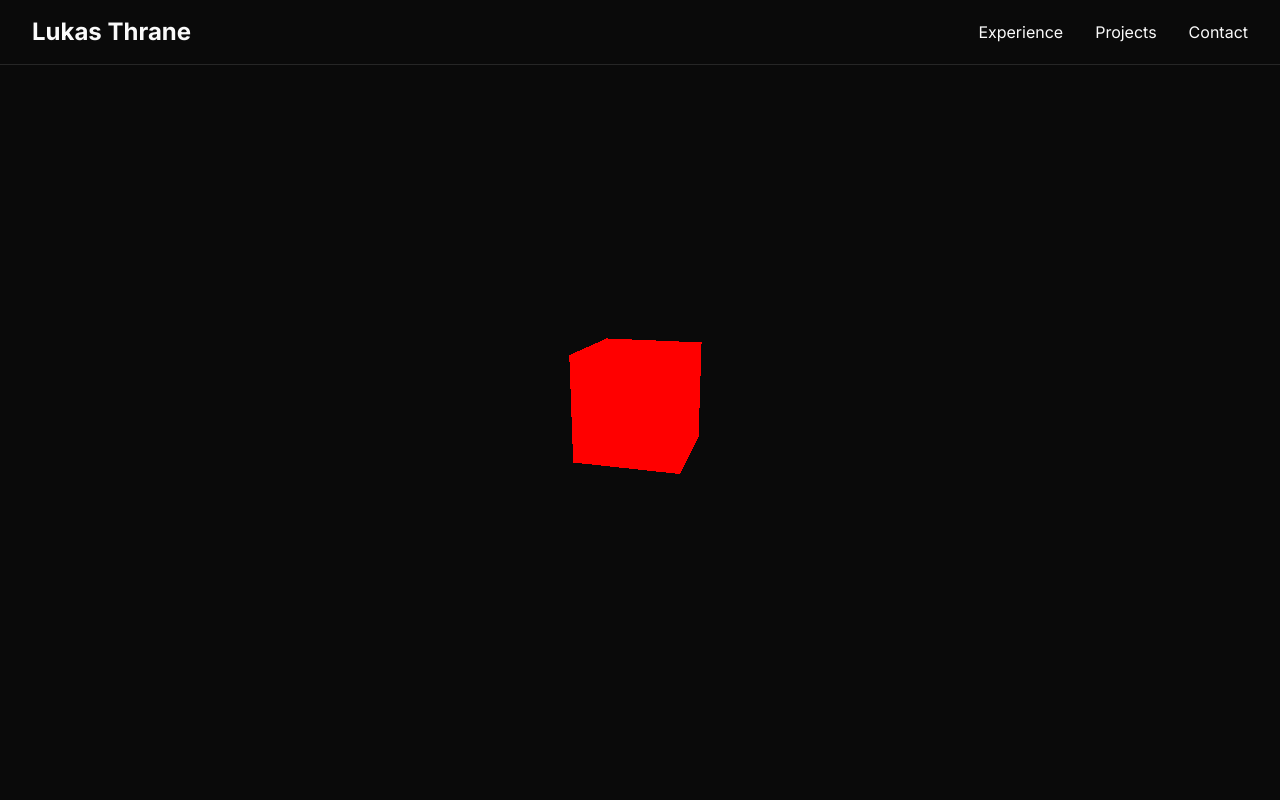
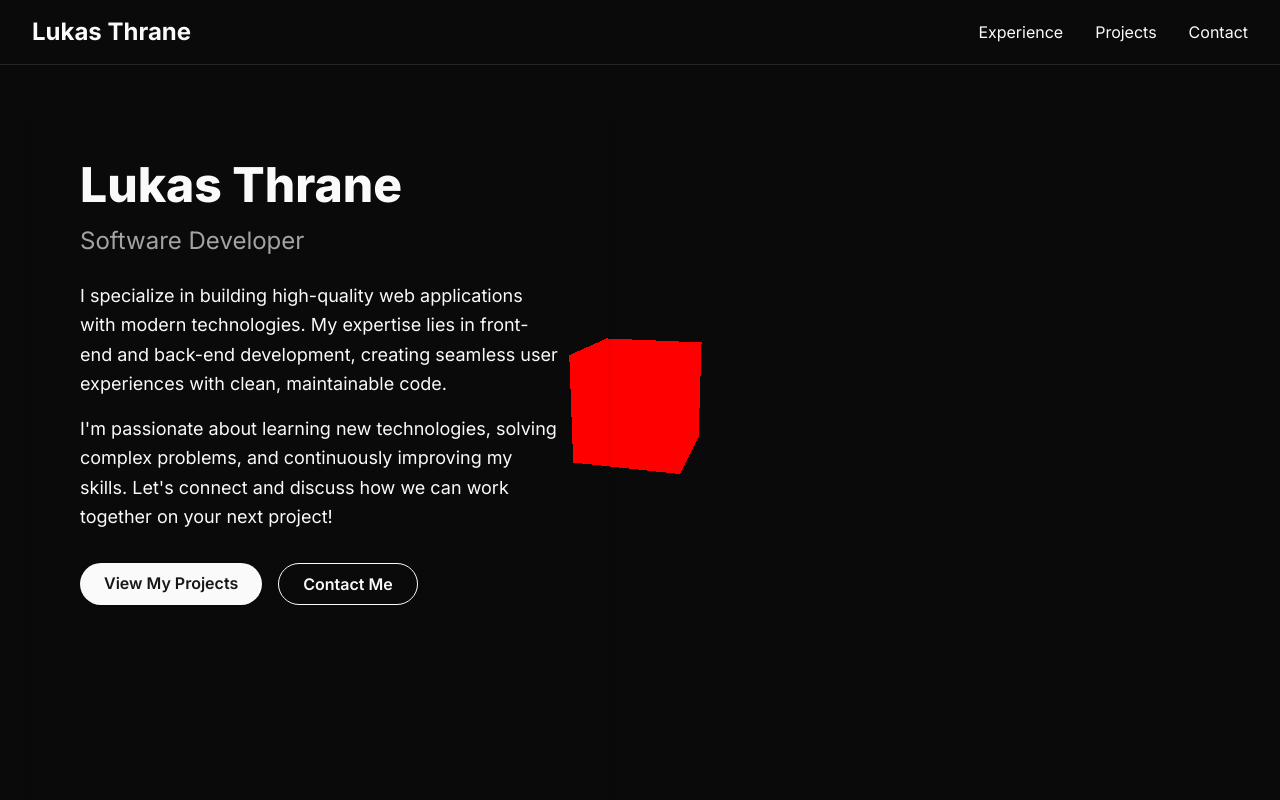
Before and after one commit to LukasThrane/Portfolio, a Next.js app in the folder portfolio/: page / in a window 1280 px wide. Shown: the top 800 px of the page. Built offline with nearby package versions, Linux system fonts and the light colour scheme.

Commit message:
placeholder text

```diff
--- /dev/null
+++ b/portfolio/app/contact/page.tsx
@@ -0,0 +1,7 @@
+export default function Contact() {
+  return (
+    <>
+      <h1>Contact</h1>
+    </>
+  );
+}
--- /dev/null
+++ b/portfolio/app/experience/page.tsx
@@ -0,0 +1,7 @@
+export default function Experience() {
+  return (
+    <>
+      <h1>Experience</h1>
+    </>
+  );
+}
--- a/portfolio/app/layout.tsx
+++ b/portfolio/app/layout.tsx
@@ -20,7 +20,9 @@ export default function RootLayout({
 }>) {
   return (
     <html lang="en">
-      <body className={`${inter.className} bg-background`}>
+      <body
+        className={`${inter.className} bg-background flex flex-col min-h-screen`}
+      >
         <ThemeProvider
           attribute="class"
           defaultTheme="dark"
@@ -28,7 +30,11 @@ export default function RootLayout({
           disableTransitionOnChange
         >
           <Navbar />
-          {children}
+          <main className="flex-grow">
+            <div className="container mx-auto px-4 sm:px-6 lg:px-8 py-12">
+              {children}
+            </div>
+          </main>
           <Footer />
         </ThemeProvider>
       </body>
--- a/portfolio/app/page.tsx
+++ b/portfolio/app/page.tsx
@@ -3,8 +3,41 @@ import Boids from "@/components/threejs/boids";
 
 export default function Home() {
   return (
-    <main className="relative flex flex-col items-center justify-center min-h-screen">
+    <div className="relative flex flex-col md:flex-row min-h-screen w-full">
       <Boids />
-    </main>
+
+      <div className="relative z-10 p-8 md:p-12 text-center md:text-left max-w-xl bg-opacity-50 rounded-lg shadow-lg">
+        <h1 className="text-5xl font-extrabold text-foreground mb-4">
+          Lukas Thrane
+        </h1>
+        <p className="text-2xl text-muted-foreground mb-6">
+          Software Developer
+        </p>
+        <p className="text-lg text-foreground leading-relaxed">
+          I specialize in building high-quality web applications with modern
+          technologies. My expertise lies in front-end and back-end development,
+          creating seamless user experiences with clean, maintainable code.
+        </p>
+        <p className="text-lg text-foreground leading-relaxed mt-4">
+          I'm passionate about learning new technologies, solving complex
+          problems, and continuously improving my skills. Let's connect and
+          discuss how we can work together on your next project!
+        </p>
+        <div className="mt-8 flex justify-center md:justify-start space-x-4">
+          <a
+            href="/projects"
+            className="px-6 py-2 bg-primary text-primary-foreground rounded-full font-semibold shadow hover:bg-primary-dark transition"
+          >
+            View My Projects
+          </a>
+          <a
+            href="/contact"
+            className="px-6 py-2 border border-primary text-primary rounded-full font-semibold hover:bg-primary hover:text-primary-foreground transition"
+          >
+            Contact Me
+          </a>
+        </div>
+      </div>
+    </div>
   );
 }
--- /dev/null
+++ b/portfolio/app/projects/page.tsx
@@ -0,0 +1,7 @@
+export default function Projects() {
+  return (
+    <>
+      <h1>Projects</h1>
+    </>
+  );
+}
```
